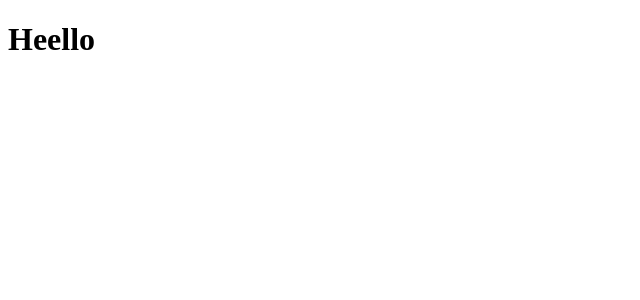
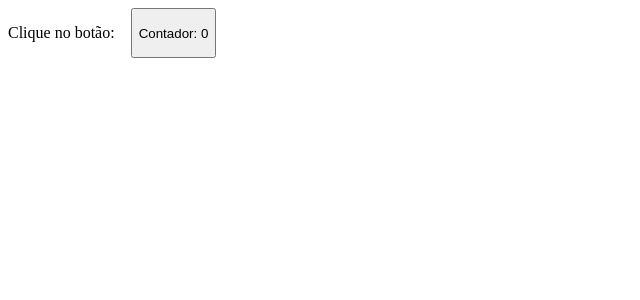
Before and after one commit to matheusarb/memonotes, a React (Vite) app: page / in a window 1280 px wide. Shown: the top 300 px of the page, without its empty margins (0-640 px from the left). Built offline with nearby package versions, Linux system fonts and the light colour scheme.

Commit message:
[add] reset and details component

```diff
--- a/src/main.jsx
+++ b/src/main.jsx
@@ -1,9 +1,9 @@
 import React from 'react'
 import ReactDOM from 'react-dom/client'
-import { Details } from './pages/Details.jsx'
+import { Index } from './pages/Details/Index.jsx'
 
 ReactDOM.createRoot(document.getElementById('root')).render(
   <React.StrictMode>
-    <Details />
+    <Index />
   </React.StrictMode>,
 )
--- a/src/pages/Details.jsx
+++ /dev/null
@@ -1,7 +0,0 @@
-export function Details() {
-
-    return (
-        <h1>Heello</h1>
-    )
-
-}
--- /dev/null
+++ b/src/pages/Details/Index.jsx
@@ -0,0 +1,18 @@
+import { useState } from 'react';
+import './styles.css';
+
+export function Index() {
+   let [ count, setState ] = useState(0)
+
+    return (
+        <div className="main-div">
+            <span>
+                <p>Clique no botão: </p>
+            </span>
+            <button onClick={() => setState(count += 1)}>
+                Contador: {count}
+            </button>
+        </div>
+    )
+
+}
--- /dev/null
+++ b/src/pages/Details/styles.css
@@ -0,0 +1,13 @@
+div {
+    display: flex;
+    justify-content: space-between;
+    gap: 1rem;
+}
+
+div span {
+    border-color: red;
+}
+
+div span:hover {
+    background-color: rgb(127, 165, 247);
+}
```
